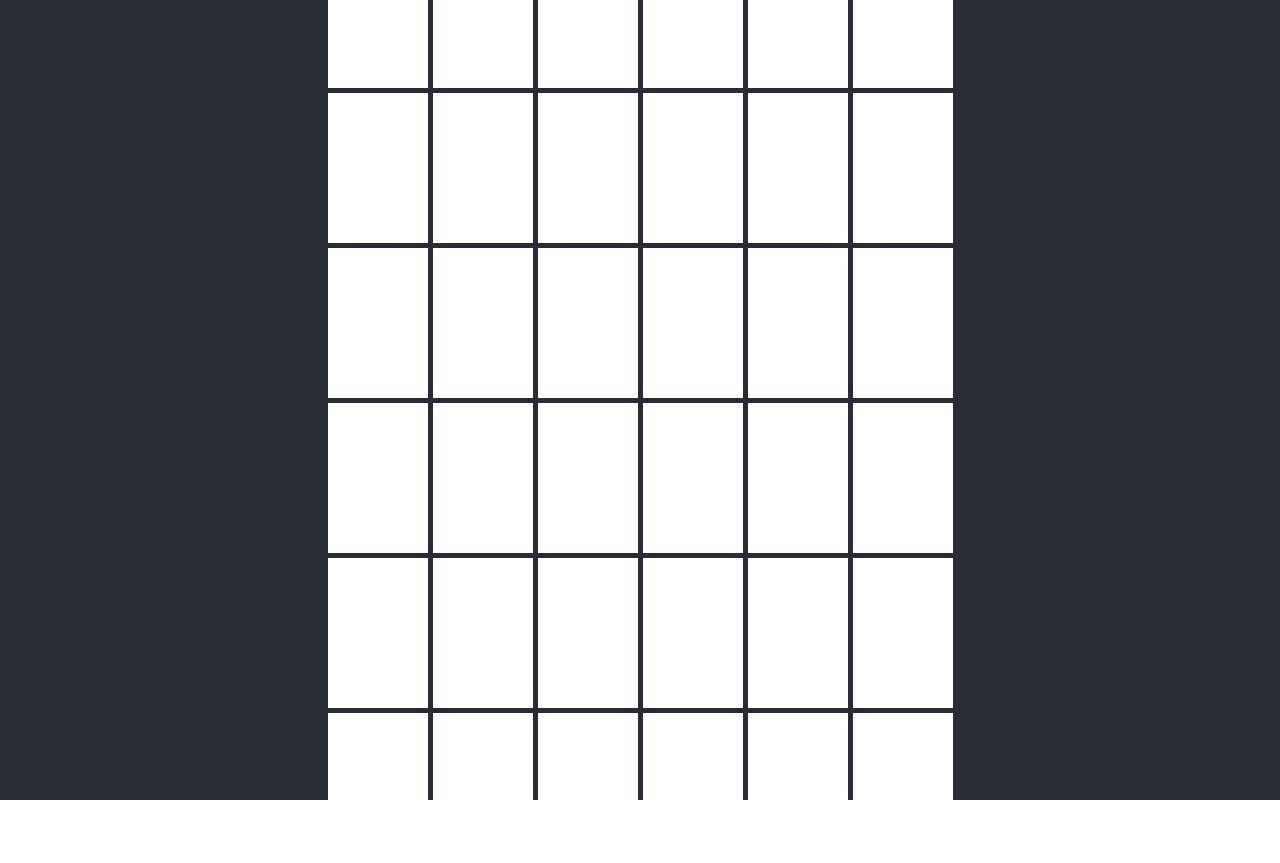
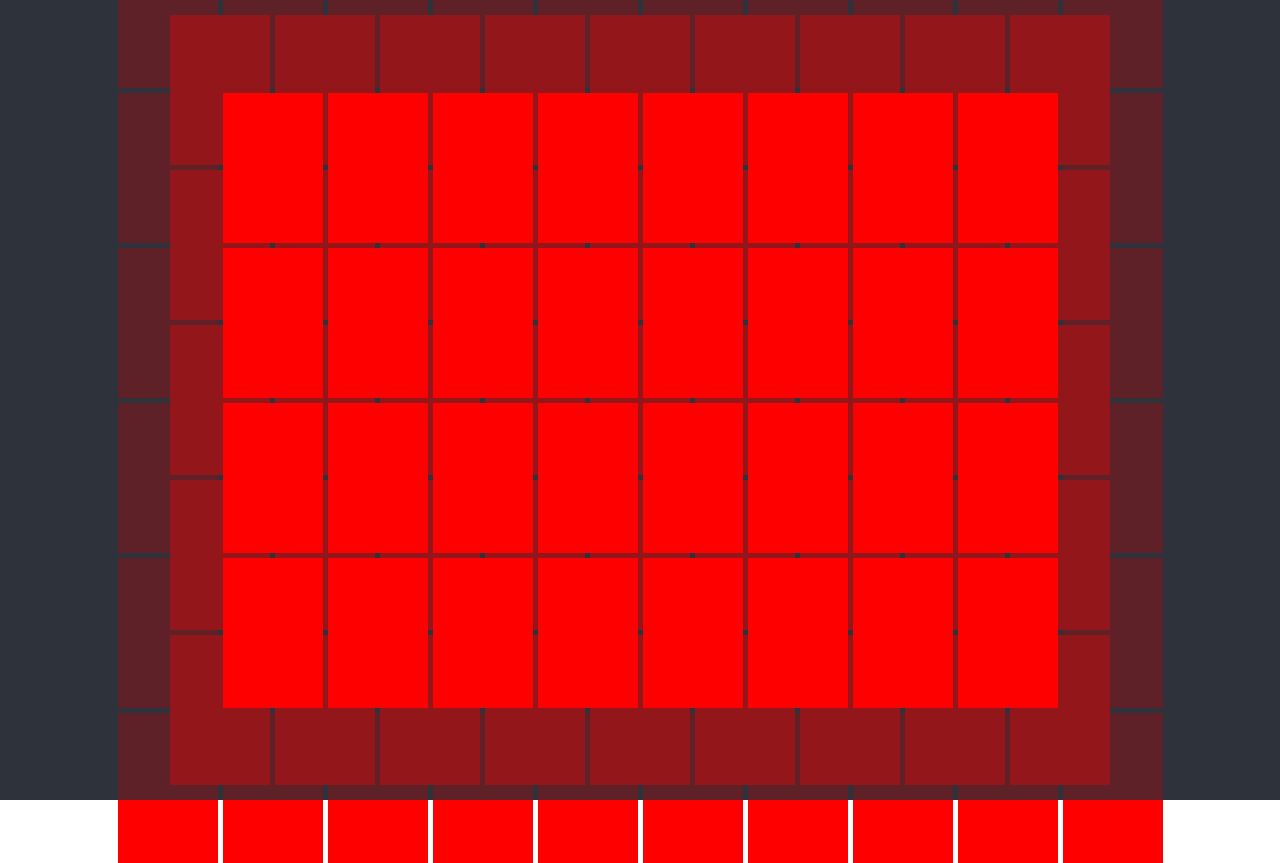
Before and after one commit to Team-Hype/motojong, a React (Create React App) app in the folder mahjong-game/: page / in a window 1280 px wide. Built offline with nearby package versions, Linux system fonts and the light colour scheme.

Commit message:
feat: multilayered grid system

```diff
--- a/mahjong-game/package.json
+++ b/mahjong-game/package.json
@@ -10,6 +10,7 @@
     "@types/node": "^16.18.121",
     "@types/react": "^18.3.12",
     "@types/react-dom": "^18.3.1",
+    "motion": "^11.12.0",
     "react": "^18.3.1",
     "react-dom": "^18.3.1",
     "react-scripts": "5.0.1",
--- a/mahjong-game/src/components/grid.tsx
+++ b/mahjong-game/src/components/grid.tsx
@@ -1,35 +1,78 @@
-import React from 'react'
-import styled, { css } from 'styled-components'
+import React, { useState } from 'react';
+import styled from 'styled-components';
+import { motion } from 'framer-motion';
 
 type GridProps = {
-  columns: number
-  rows: number
-  gap: number
-  height: number
-  width: number
+  columns: number;
+  rows: number;
+  gap: number;
+  height: number;
+  width: number;
+  style?: React.CSSProperties;
+};
+
+type GridCell = {
+    isSelected: boolean;
 }
 
-const StyledGrid = styled.div<GridProps>`
+const LayerContainer = styled.div`
+  position: relative;
+  width: 100%;
+  height: 100vh;
+`;
+
+const StyledGrid = styled(motion.div)<GridProps>`
   display: grid;
-  ${({ columns, rows, gap, height, width }) => css`
-    grid-template-columns: repeat(${columns}, ${width}px);
-    grid-template-rows: repeat(${rows}, ${height}px);
-    grid-gap: ${gap}px;
-    justify-content: center;
-    align-content: center;
-    background-color: #282c34;
-    height: 100vh;
-  `}
-`
+  grid-template-columns: repeat(${({ columns }) => columns}, ${({ width }) => width}px);
+  grid-template-rows: repeat(${({ rows }) => rows}, ${({ height }) => height}px);
+  grid-gap: ${({ gap }) => gap}px;
+  justify-content: center;
+  align-content: center;
+  background-color: rgba(40, 44, 52, 0.5);
+  position: absolute;
+  top: 0;
+  height: 100%;
+  width: 100%;
+  left: 0;
+`;
 
-const Grid = ({ columns, rows, gap}: GridProps) => {
+const StyleGridCell = styled(motion.div)<GridCell>`
+  background-color: ${({ isSelected }) => isSelected ? 'rgba(40, 44, 52, 0.5)' : 'red'};
+`;
+
+const Grid = ({ columns, rows, gap, height, width, style }: GridProps) => {
+  const [selectedCells, setSelectedCells] = useState<{[key: number]: boolean}>({});
+
+  const onCellClick = (index: number) => {
+    setSelectedCells((selectedCells) => {
+      return {
+        ...selectedCells,
+        [index]: !selectedCells[index],
+      };
+    });
+  };
+
   return (
-    <StyledGrid columns={columns} rows={rows} gap={gap} height={150} width={100}>
+    <StyledGrid columns={columns} rows={rows} gap={gap} height={height} width={width} style={style}>
       {[...Array(columns * rows)].map((_, index) => (
-        <div key={index} className="grid-cell" style={{ backgroundColor: 'white' }}></div>
+        <StyleGridCell onClick={() => onCellClick(index)}
+        isSelected={selectedCells[index]} key={index}
+        whileHover={{ scale: 1.05 }} whileTap={{ scale: 0.95 }} whileDrag={{ scale: 0.95 }}
+         drag dragConstraints={{ top: 0, left: 0, right: 0, bottom: 0 }} />
       ))}
     </StyledGrid>
-  )
-}
+  );
+};
 
-export default Grid
+const MultiLayerGrid = () => {
+  return (
+    <LayerContainer>
+      <Grid columns={10} rows={6} gap={5} height={150} width={100} style={{ zIndex: 1, backgroundColor: '#41454C' }} />
+      <Grid columns={9} rows={5} gap={5} height={150} width={100} style={{ zIndex: 2}} />
+      <Grid columns={8} rows={4} gap={5} height={150} width={100} style={{ zIndex: 3}} />
+
+    </LayerContainer>
+  );
+};
+
+export default MultiLayerGrid;
--- a/mahjong-game/src/index.tsx
+++ b/mahjong-game/src/index.tsx
@@ -3,16 +3,17 @@ import ReactDOM from 'react-dom/client';
 import './index.css';
 import reportWebVitals from './reportWebVitals';
 import Grid from './components/grid';
+import MultiLayerGrid from './components/grid';
 const root = ReactDOM.createRoot(
   document.getElementById('root') as HTMLElement
 );
 root.render(
   <React.StrictMode>
-    <Grid columns={6} rows={6} gap={5} height={50} width={50} />
+    <div style={{position: 'relative'}}>
+      <MultiLayerGrid />
+    </div>
+
   </React.StrictMode>
 );
 
-// If you want to start measuring performance in your app, pass a function
-// to log results (for example: reportWebVitals(console.log))
-// or send to an analytics endpoint. Learn more: https://bit.ly/CRA-vitals
 reportWebVitals();
```
Also changed, not shown: 1 other file (tests, documents, lock files or other folders).
